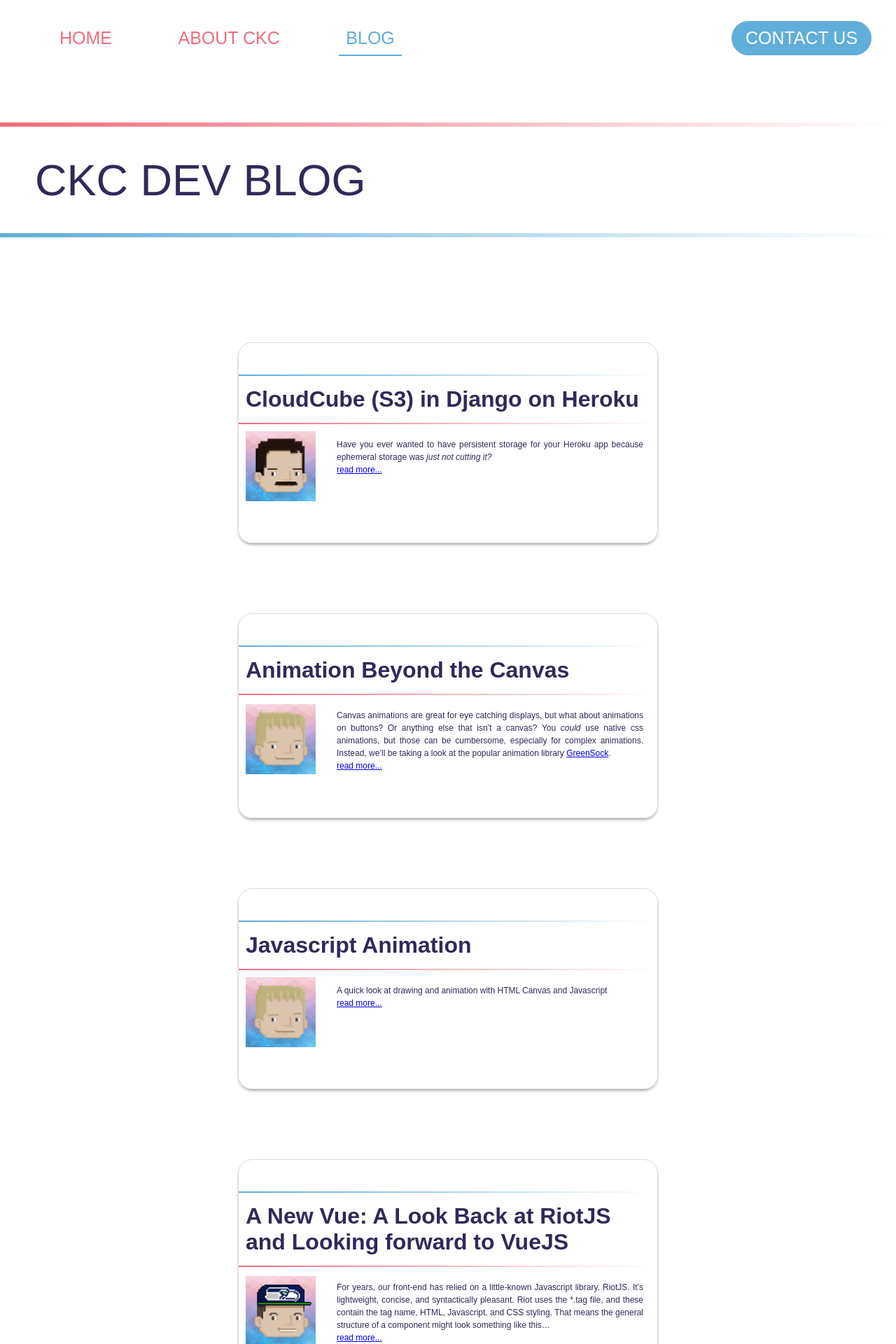
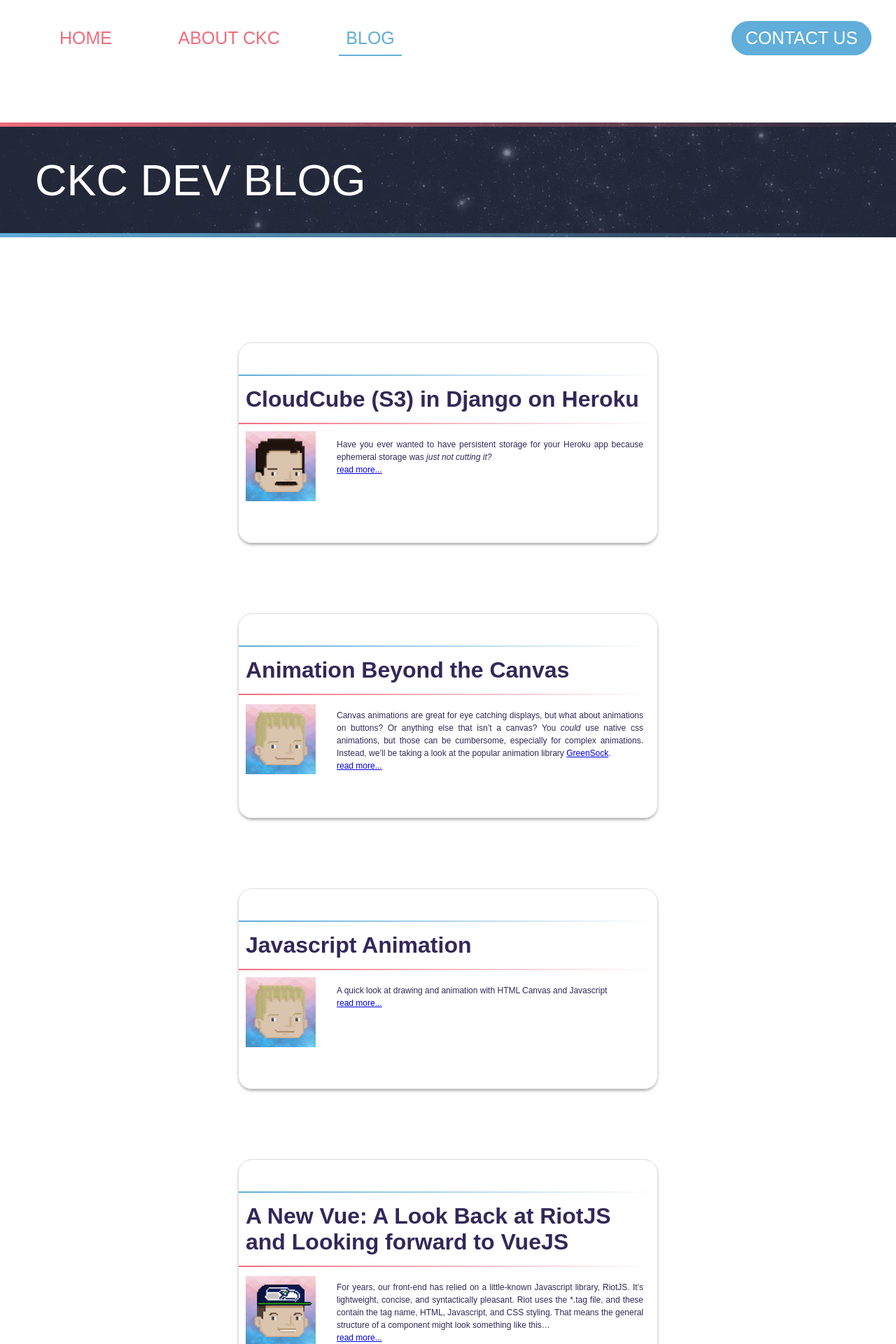
Before and after one commit to ckcollab/ckcollab, a Jekyll site: the page built from blog.html, in a window 1280 px wide. Shown: the top 1920 px of the page at 70% size. Built offline with Jekyll 4.4.1, drawn with Linux system fonts in a browser that asks for light colours.

Commit message:
Set banner to have parallaxing space background (#58)

```diff
--- a/assets/css/global.css
+++ b/assets/css/global.css
@@ -73,7 +73,13 @@
     font-size: 63px;
     font-weight: 300;
     padding: 40px 50px;
-    color: #332859;
+    color: white;
+}
+
+.banner {
+    background-position-y: -50px;
+    background-attachment: fixed;
+    background-image: url("../../assets/images/spacebg.jpg");
 }
 
 .header .fa-heart-o {
@@ -99,6 +105,7 @@
     position: relative;
     height: 500px;
     background-size: cover;
+    background-attachment: fixed;
     margin-top: 1.5em;
 }
 
--- a/blog.html
+++ b/blog.html
@@ -32,9 +32,11 @@
 </div>
 
 <section class="heading">
-    <div class="pink-stripe"></div>
-    <div class="header-text">CKC DEV BLOG</div>
-    <div class="blue-stripe"></div>
+    <div class="banner">
+        <div class="pink-stripe"></div>
+        <div class="header-text">CKC DEV BLOG</div>
+        <div class="blue-stripe"></div>
+    </div>
 </section>
 
 <section class="card-container">
```
